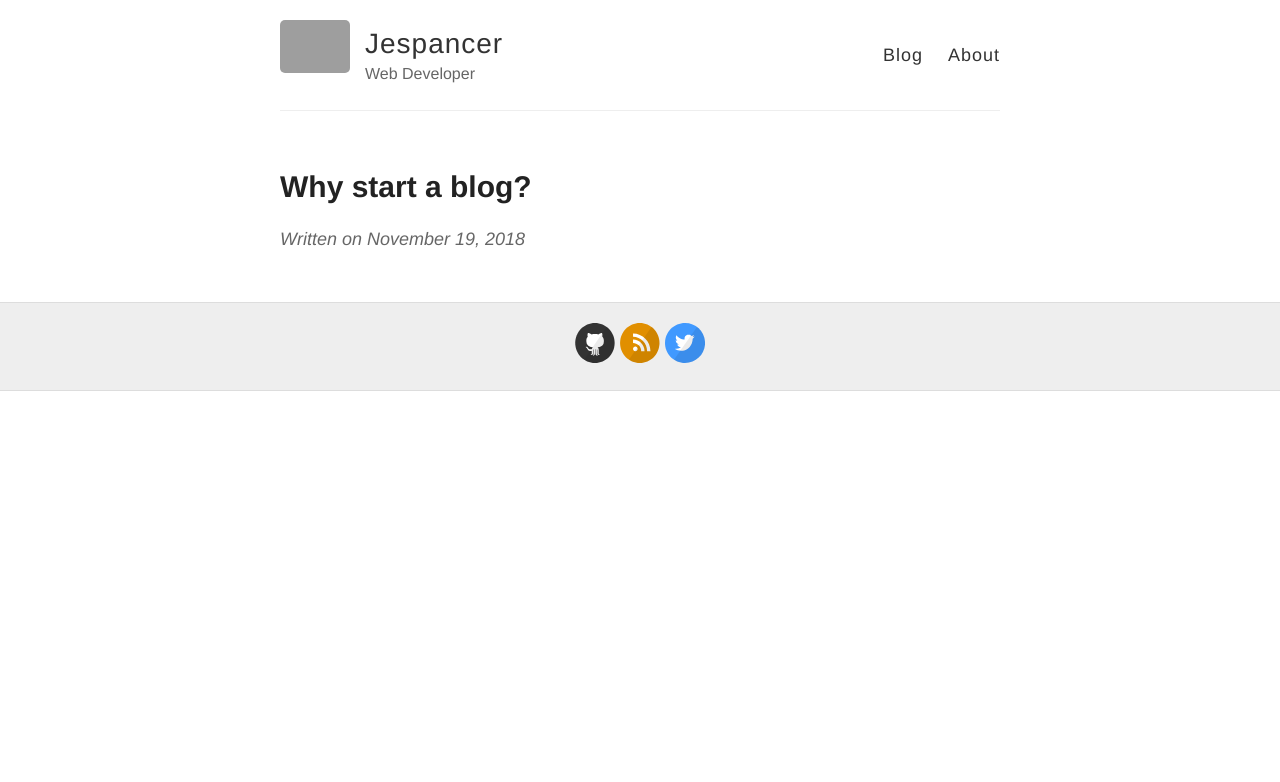
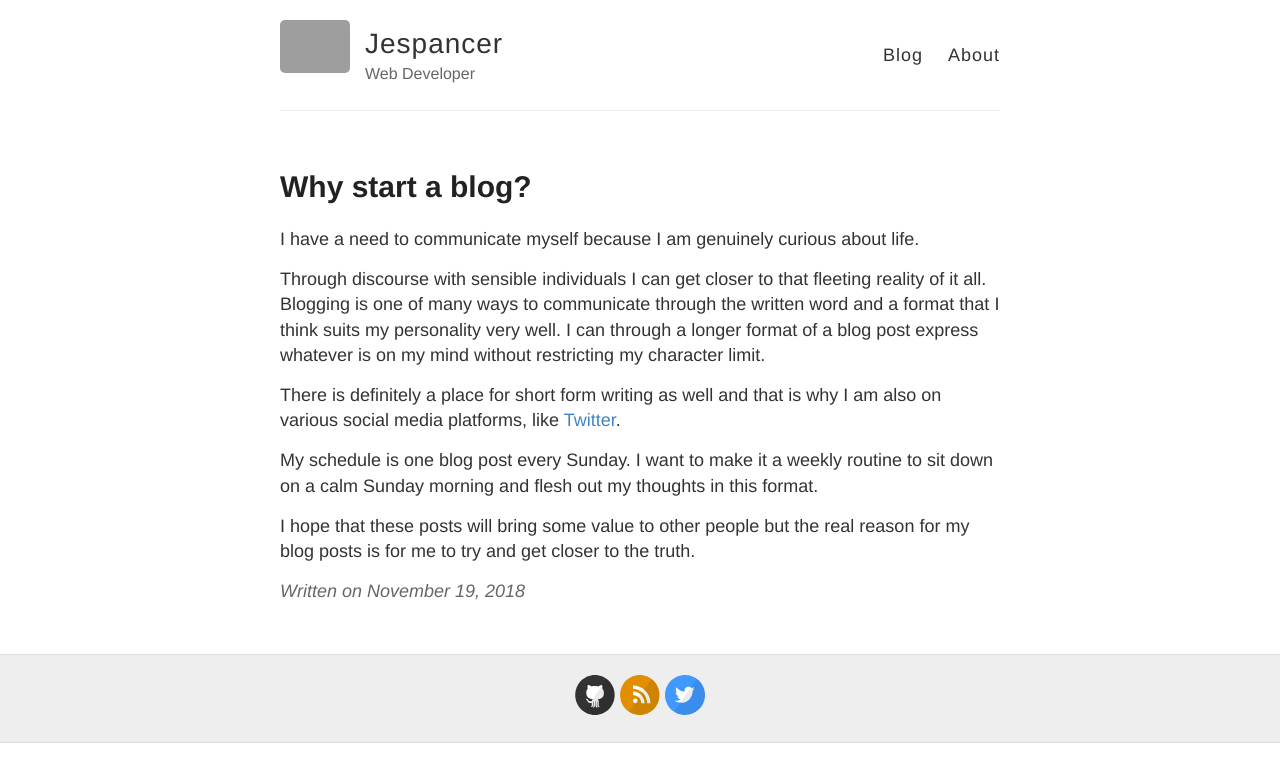
Before and after one commit to Jespancer/personal-website, a Jekyll site: the page built from _posts/2018-11-19-why-start-a-blog.md, in a window 1280 px wide. Shown: the top 782 px of the page. Built offline with Jekyll 4.4.1, drawn with Linux system fonts in a browser that asks for light colours; grey boxes are pictures that could not be loaded.

Commit message:
First blog post.

```diff
--- a/_config.yml
+++ b/_config.yml
@@ -37,7 +37,7 @@ footer-links:
 disqus:
 
 # Enter your Google Analytics web tracking code (e.g. UA-2110908-2) to activate tracking
-google_analytics:
+google_analytics: UA-129430314-1
 
 # Your website URL (e.g. http://barryclark.github.io or http://www.barryclark.co)
 # Used for Sitemap.xml and your RSS feed
--- a/_includes/meta.html
+++ b/_includes/meta.html
@@ -2,6 +2,7 @@
     <meta content='text/html; charset=utf-8' http-equiv='Content-Type'>
     <meta http-equiv='X-UA-Compatible' content='IE=edge'>
     <meta name='viewport' content='width=device-width, initial-scale=1.0, maximum-scale=1.0'>
+    <link rel="icon" href="https://pbs.twimg.com/profile_images/1055842700874932224/2A8BO73y_400x400.jpg">
 
     {% if page.excerpt %}
     <meta name="description" content="{{ page.excerpt| strip_html }}" />
--- a/_posts/2018-11-19-why-start-a-blog.md
+++ b/_posts/2018-11-19-why-start-a-blog.md
@@ -2,3 +2,13 @@
 layout: post
 title: Why start a blog?
 ---
+
+I have a need to communicate myself because I am genuinely curious about life.
+
+Through discourse with sensible individuals I can get closer to that fleeting reality of it all. Blogging is one of many ways to communicate through the written word and a format that I think suits my personality very well. I can through a longer format of a blog post express whatever is on my mind without restricting my character limit.
+
+There is definitely a place for short form writing as well and that is why I am also on various social media platforms, like [Twitter](https://twitter.com/Jespancer).
+
+My schedule is one blog post every Sunday. I want to make it a weekly routine to sit down on a calm Sunday morning and flesh out my thoughts in this format.
+
+I hope that these posts will bring some value to other people but the real reason for my blog posts is for me to try and get closer to the truth.
```
Also changed, not shown: about.md (+1 -5 lines), README.md.
